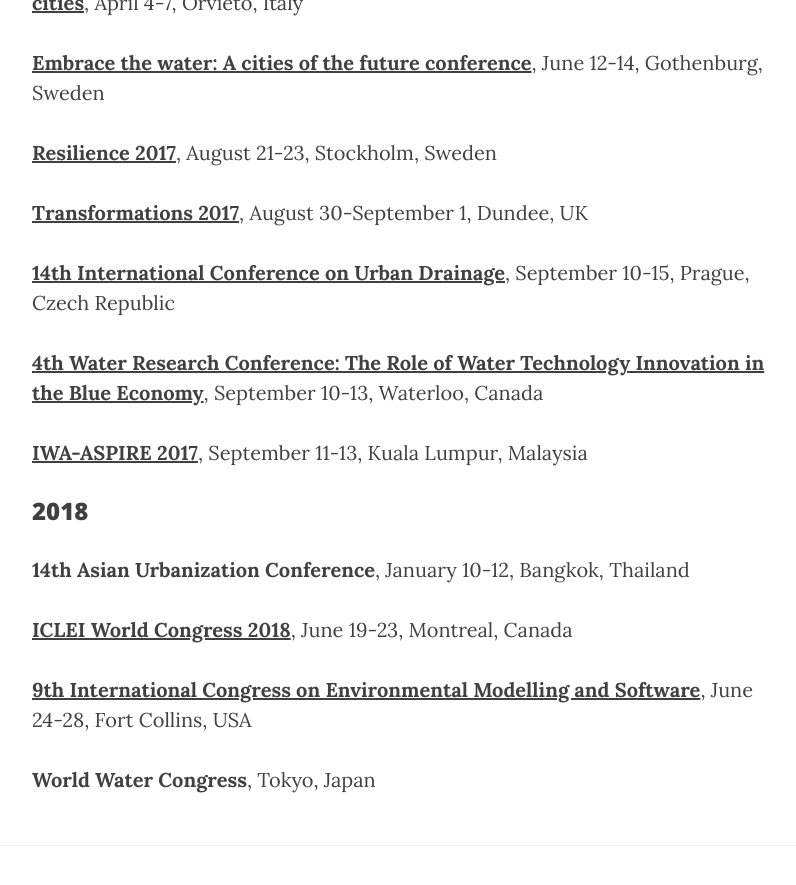
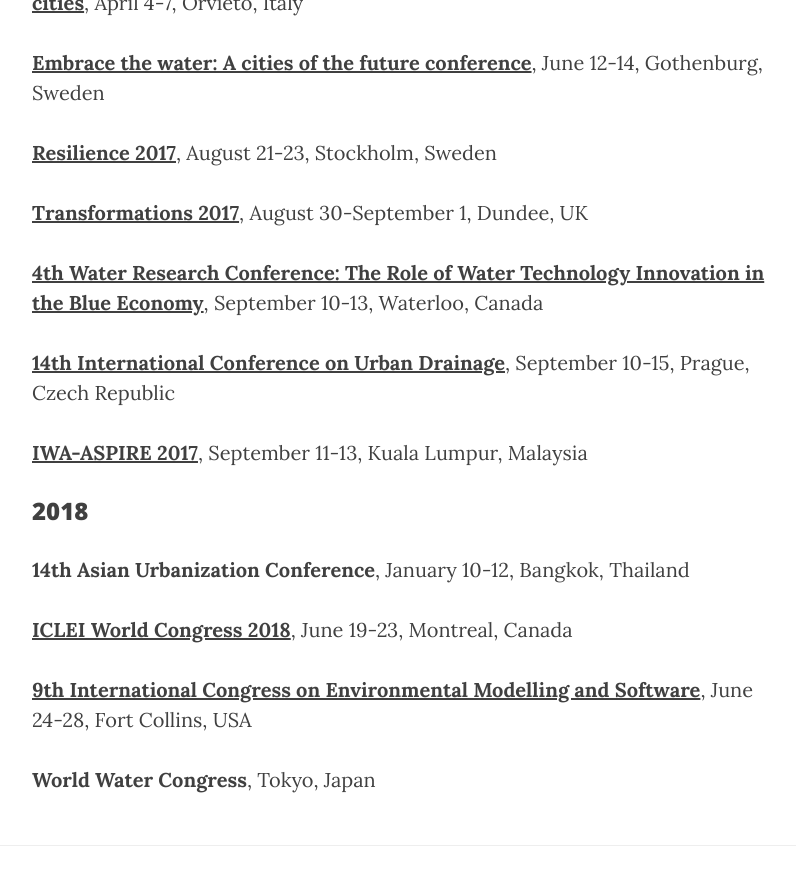
Before and after one commit to accastonguay/previous_website, a Jekyll site: the page built from related_events/index.md, in a window 1280 px wide and 900 px high, scrolled down 956 px. Shown: the top 885 px of the window, without its empty margins (233-1029 px from the left). Built offline with Jekyll 4.4.1, drawn with Linux system fonts in a browser that asks for light colours; nearby versions of some CDN libraries.

```diff
--- a/related_events/index.md
+++ b/related_events/index.md
@@ -30,9 +30,9 @@ Below are some upcoming events related to my research.
 
 **[Transformations 2017](http://www.transformations2017.org/)**, August 30-September 1, Dundee, UK
 
+**[4th Water Research Conference: The Role of Water Technology Innovation in the Blue Economy](http://www.waterresearchconference.com/)**, September 10-13, Waterloo, Canada
+
 **[14th International Conference on Urban Drainage](http://www.icud2017.org/icud-conference.htm)**, September 10-15, Prague, Czech Republic
-
-**[4th Water Research Conference: The Role of Water Technology Innovation in the Blue Economy](http://www.waterresearchconference.com/)**, September 10-13, Waterloo, Canada
 
 **[IWA-ASPIRE 2017](http://www.aspire2017.org.my/index.html)**, September 11-13, Kuala Lumpur, Malaysia
 
```
